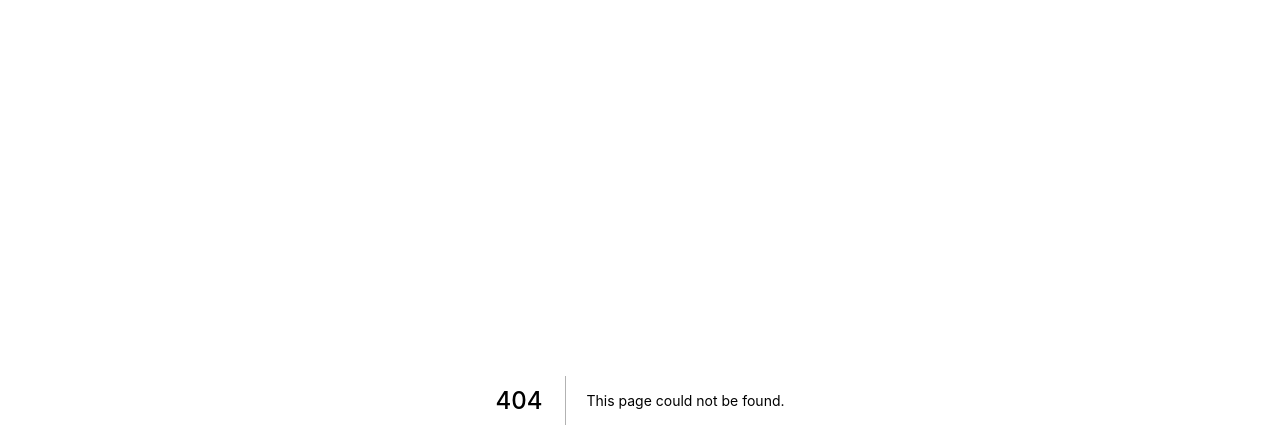
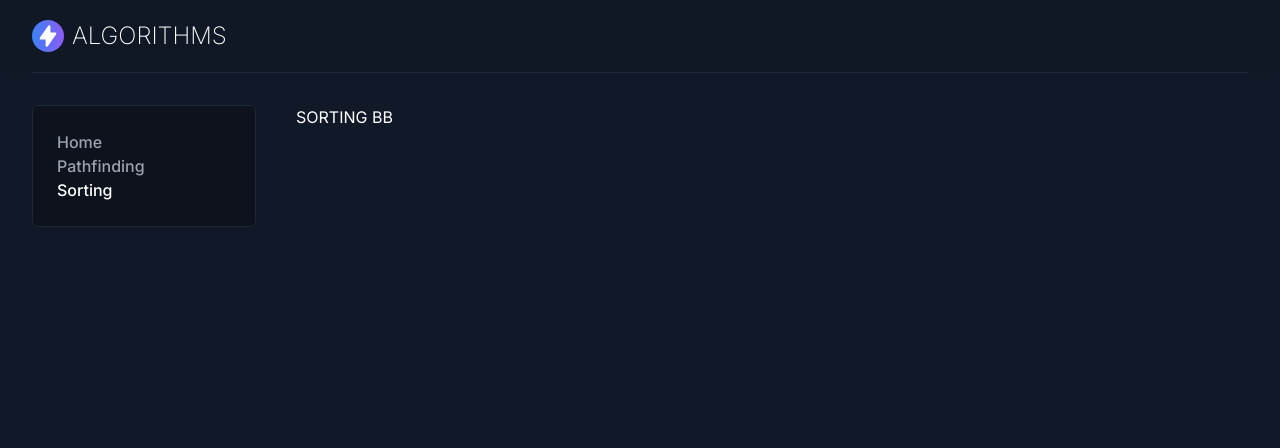
Before and after one commit to Squshy/algorithm-showcase, a Next.js app in the folder client/: page /sorting in a window 1280 px wide. Before the commit this address had no page. Shown: the top 448 px of the page. Built offline with nearby package versions, Linux system fonts and the light colour scheme.

Commit message:
refactored stuff

```diff
--- a/client/components/pathfinding/PathfindingMenu.tsx
+++ b/client/components/nav/Dropdown.tsx
@@ -1,22 +1,22 @@
 import { Menu, Transition } from "@headlessui/react";
 import { Fragment } from "react";
 import { ChevronDownIcon } from "@heroicons/react/solid";
-import { PATHFINDING_ALGOS } from "../../constants";
-import { SubMenuItem } from "./SubMenuItem";
-import { usePathfindingAlgo, usePathfindingAlgoUpdate } from "../../contexts/PathfindingContext";
+import { DropdownItem } from "./DropdownItem";
 
-interface PathfindingMenuProps {}
+interface DropdownProps {
+  data: Object;
+  selected: string;
+  onSubItemClick: Function;
+}
 
-export const PathfindingMenu: React.FC<PathfindingMenuProps> = ({}) => {
-  const updateAlgo = usePathfindingAlgoUpdate();
-  const currentAlgo = usePathfindingAlgo();
+export const Dropdown: React.FC<DropdownProps> = ({data, selected,onSubItemClick}) => {
 
   return (
     <div className={`w-32 md:w-48 h-8`}>
       <Menu as="div" className={`relative inline-block text-left w-full`}>
         <div>
           <Menu.Button className="inline-flex justify-between w-full px-4 py-2 text-sm font-medium text-white bg-black-25 border-gray-800 border rounded-md hover:bg-black-50 focus:outline-none focus-visible:ring-2 focus-visible:ring-white focus-visible:ring-opacity-75 transition duration-150 ease-in-out">
-            {currentAlgo}
+            {selected}
             <ChevronDownIcon
               className="w-5 h-5 ml-2 -mr-1 text-violet-200 hover:text-violet-100"
               aria-hidden="true"
@@ -34,8 +34,8 @@ export const PathfindingMenu: React.FC<PathfindingMenuProps> = ({}) => {
         >
           <Menu.Items className="absolute right-0 w-48 mt-2 origin-top-right bg-black-50 rounded-md shadow-lg ring-1 ring-black ring-opacity-5 focus:outline-none font-medium text-sm">
            {
-             Object.entries(PATHFINDING_ALGOS).map((algo, i) => {
-               return <SubMenuItem name={algo[1]} key={i} onClick={() => updateAlgo(algo[1])}/>
+             Object.entries(data).map((item, i) => {
+               return <DropdownItem name={item[1]} key={i} onClick={() => onSubItemClick(item[1])}/>
              })
            }
           </Menu.Items>
--- a/client/components/pathfinding/SubMenuItem.tsx
+++ b/client/components/nav/DropdownItem.tsx
@@ -1,12 +1,12 @@
 import React from "react";
 import { Menu } from "@headlessui/react";
 
-interface SubMenuItemProps {
+interface DropdownItemProps {
   name: string;
   onClick: () => void;
 }
 
-export const SubMenuItem: React.FC<SubMenuItemProps> = ({ name, onClick }) => {
+export const DropdownItem: React.FC<DropdownItemProps> = ({ name, onClick }) => {
   return (
     <div className="px-2 py-2" onClick={onClick}>
       <Menu.Item>
--- a/client/components/nav/Nav.tsx
+++ b/client/components/nav/Nav.tsx
@@ -2,10 +2,9 @@ import React from "react";
 import { LightningBoltIcon } from "@heroicons/react/solid";
 
 interface NavProps {
-  display?: JSX.Element;
 }
 
-export const Nav: React.FC<NavProps> = ({ display }) => {
+export const Nav: React.FC<NavProps> = ({ children }) => {
   return (
     <header
       className={`sticky top-0 z-30 bg-opacity-50 bg-gray-900 backdrop-filter backdrop-blur`}
@@ -22,7 +21,7 @@ export const Nav: React.FC<NavProps> = ({ display }) => {
             </div>
             <p className={`font-extralight text-2xl`}>ALGORITHMS</p>
           </div>
-          {display}
+          {children}
         </div>
       </div>
     </header>
--- a/client/constants.ts
+++ b/client/constants.ts
@@ -7,17 +7,22 @@ export const NODE_TO_SET = {
 
 export const SIDEBAR_LINKS = {
   HOME: {
-    id:"HOME",
-    text:"Home",
-    href:"/"
+    id: "HOME",
+    text: "Home",
+    href: "/",
   },
   PATHFINDING: {
     id: "PATHFINDING",
     text: "Pathfinding",
-    href: "/pathfinding"
+    href: "/pathfinding",
+  },
+  SORTING: {
+    id: "SORTING",
+    text: "Sorting",
+    href: "/sorting",
   },
 };
 
 export const PATHFINDING_ALGOS = {
-  DIJKSTRA: 'Dijkstra',
-}
+  DIJKSTRA: "Dijkstra",
+};
--- a/client/pages/pathfinding.tsx
+++ b/client/pages/pathfinding.tsx
@@ -1,18 +1,29 @@
 import type { NextPage } from "next";
 import { Grid } from "../components/grid/Grid";
 import { MainBody } from "../components/MainBody";
+import { Dropdown } from "../components/nav/Dropdown";
 import { Nav } from "../components/nav/Nav";
-import { SideBar } from "../components/nav/sidebar/Sidebar";
-import { PathfindingMenu } from "../components/pathfinding/PathfindingMenu";
-import { SIDEBAR_LINKS } from "../constants";
+import { PATHFINDING_ALGOS, SIDEBAR_LINKS } from "../constants";
+import {
+  usePathfindingAlgo,
+  usePathfindingAlgoUpdate,
+} from "../contexts/PathfindingContext";
 import { useSetLink } from "../hooks/useSetLink";
 
 const PathFinding: NextPage = () => {
   useSetLink(SIDEBAR_LINKS.PATHFINDING.id);
+  const updateAlgo = usePathfindingAlgoUpdate();
+  const currentAlgo = usePathfindingAlgo();
 
   return (
     <>
-      <Nav display={<PathfindingMenu />} />
+      <Nav>
+        <Dropdown
+          data={PATHFINDING_ALGOS}
+          onSubItemClick={updateAlgo}
+          selected={currentAlgo}
+        />
+      </Nav>
       <MainBody>
         <Grid />
       </MainBody>
--- /dev/null
+++ b/client/pages/sorting.tsx
@@ -0,0 +1,17 @@
+import type { NextPage } from "next";
+import { MainBody } from "../components/MainBody";
+import { Nav } from "../components/nav/Nav";
+import { SIDEBAR_LINKS } from "../constants";
+import { useSetLink } from "../hooks/useSetLink";
+
+const Sorting: NextPage = () => {
+  useSetLink(SIDEBAR_LINKS.SORTING.id);
+  return (
+    <>
+      <Nav />
+      <MainBody>SORTING BB</MainBody>
+    </>
+  );
+};
+
+export default Sorting;
```
